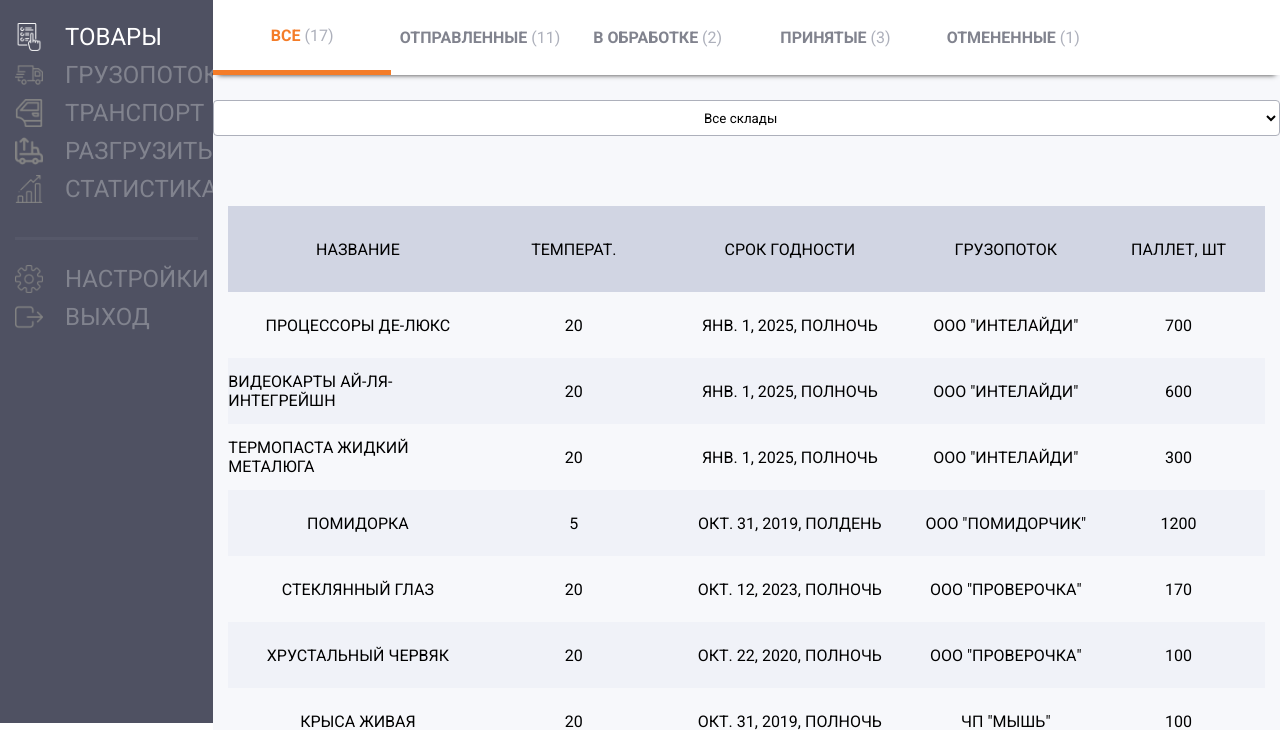
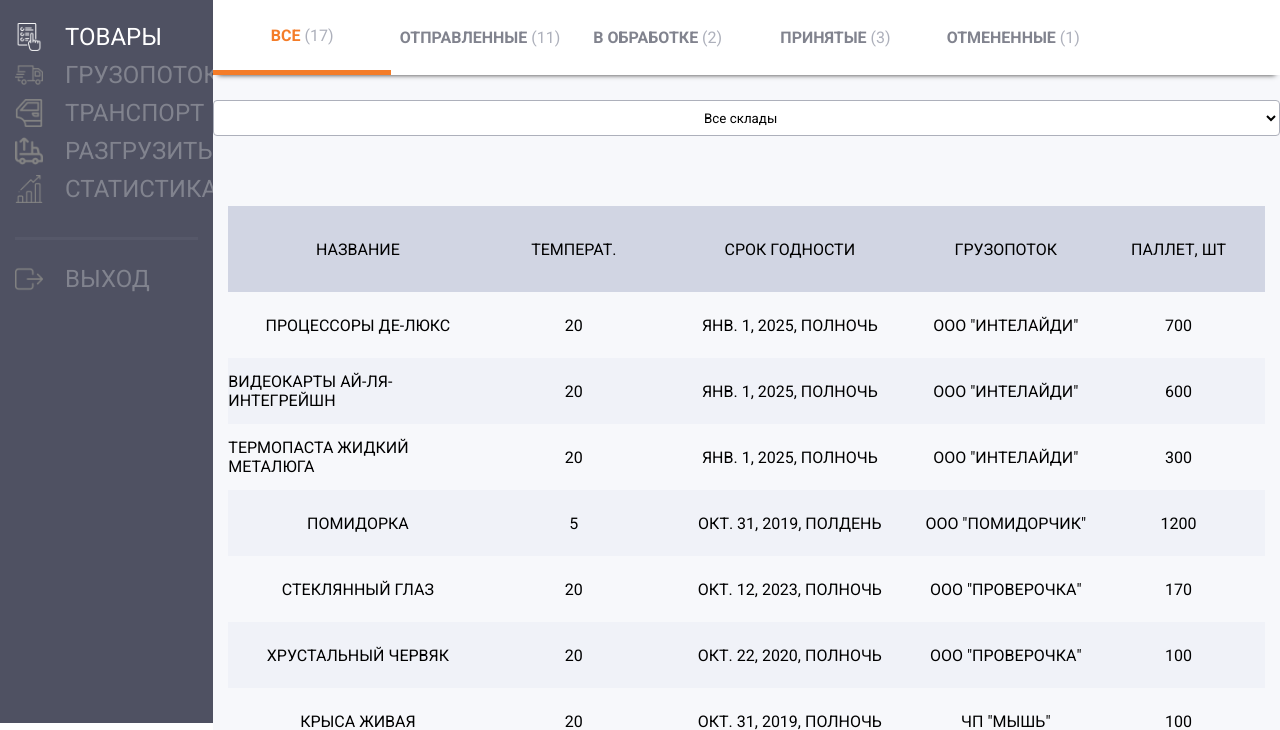
Before and after one commit to XBoBaX/treshSklad, a Django app: page / in a window 1280 px wide. Shown: the part 77-807 px from the top of the page. Run offline with Django 3.2, Linux system fonts and the light colour scheme; data comes from the database, SQL or seed files in the repository; some libraries are stand-ins or nearby versions.

Commit message:
first commit

```diff
--- a/sklad/settings.py
+++ b/sklad/settings.py
@@ -127,7 +127,7 @@ USE_TZ = True
 # https://docs.djangoproject.com/en/2.2/howto/static-files/
 
 STATIC_URL = '/static/'
-# STATIC_ROOT = os.path.join(BASE_DIR, 'static')
+STATIC_ROOT = '/static/'
 STATICFILES_DIRS = os.path.join(BASE_DIR, "static"),
 
 MEDIA_URL = '/media/'
--- a/templates/leftNavBar.html
+++ b/templates/leftNavBar.html
@@ -48,7 +48,6 @@
 {#        <li style="background: url('{% static "images/orders.png" %}') left no-repeat;background-size: contain">Уведомление</li>#}
     </ul>
     <ul>
-        <li style="background: url('{% static "images/settings.png" %}') left no-repeat;background-size: contain">Настройки</li>
         <li style="background: url('{% static "images/logout.png" %}') left no-repeat;background-size: contain">Выход</li>
     </ul>
 </div>
```
